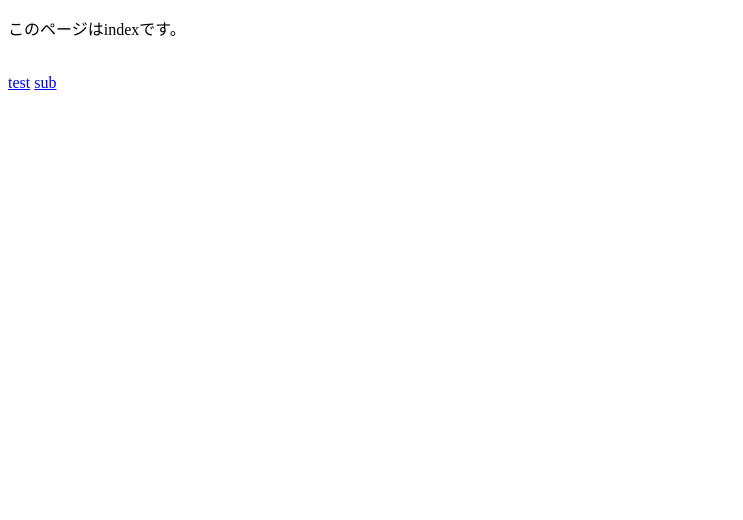
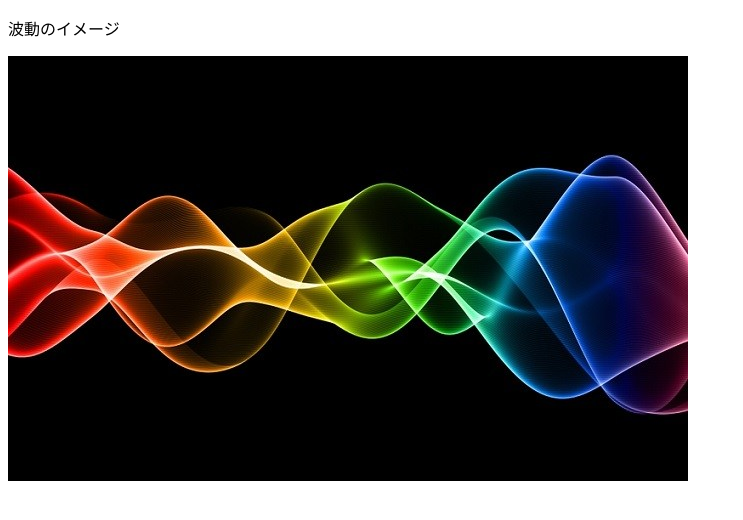
Before and after one commit to morikentiger/TechAcademy_HTML_CSS, a plain HTML site: page index.html in a window 1280 px wide. Shown: the whole page, without its empty margins (0-743 px from the left). Drawn offline with Linux system fonts and the light colour scheme.

Commit message:
5-1 画像(HTMLのオブジェクト)

```diff
--- a/index.html
+++ b/index.html
@@ -5,8 +5,7 @@
 		<title>HTMLの練習</title>
 	</head>
 	<body>
-		<p>このページはindexです。</p><br>
-		<a href="test.html">test</a>
-		<a href="try/sub.html">sub</a>
+		<p>波動のイメージ</p>
+		<img src="波動Vibrations.jpg" alt="波動のイメージ" title="波動">
 	</body>
 </html>
```
Also changed, not shown: メモ.txt, 波動Vibrations.jpg (added).
